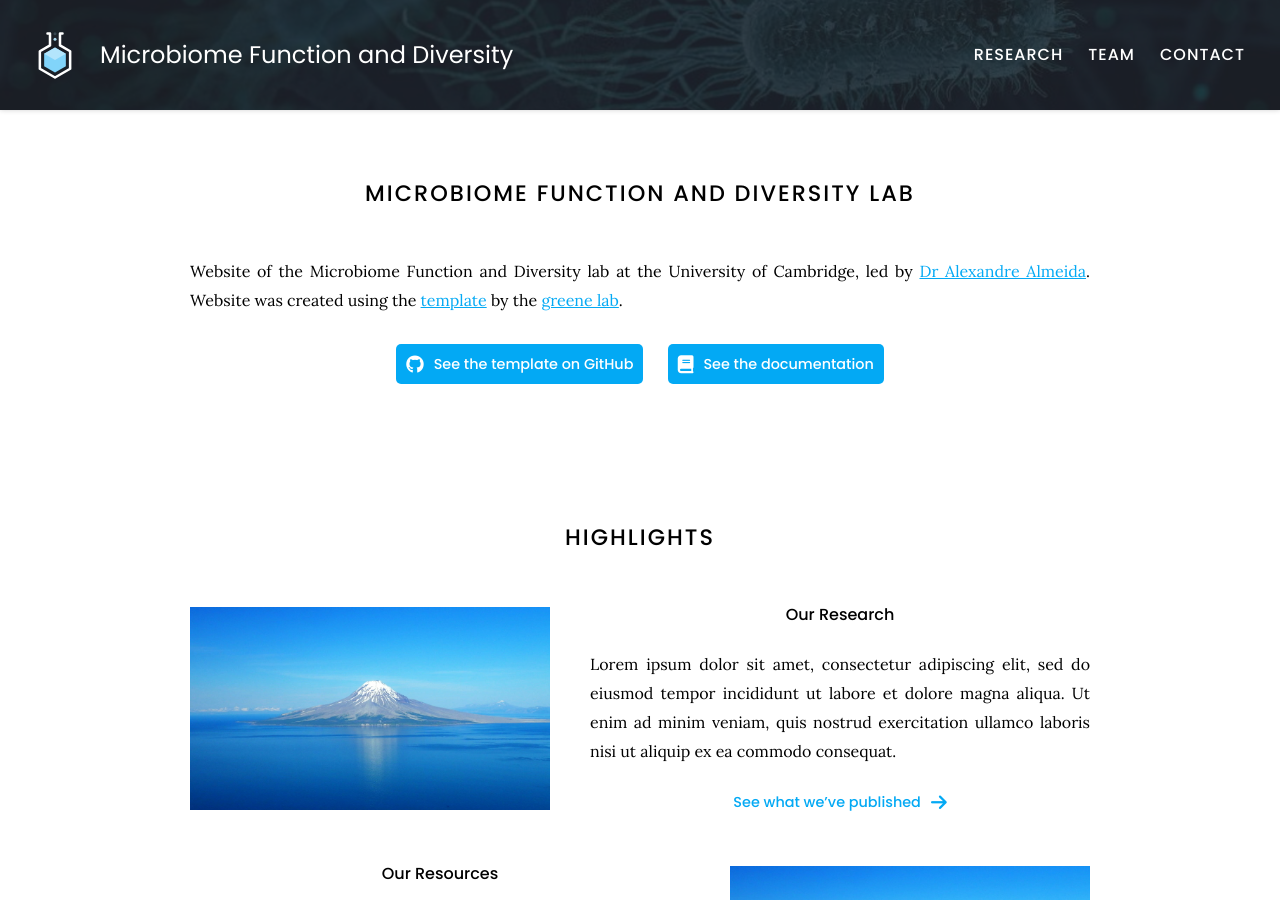
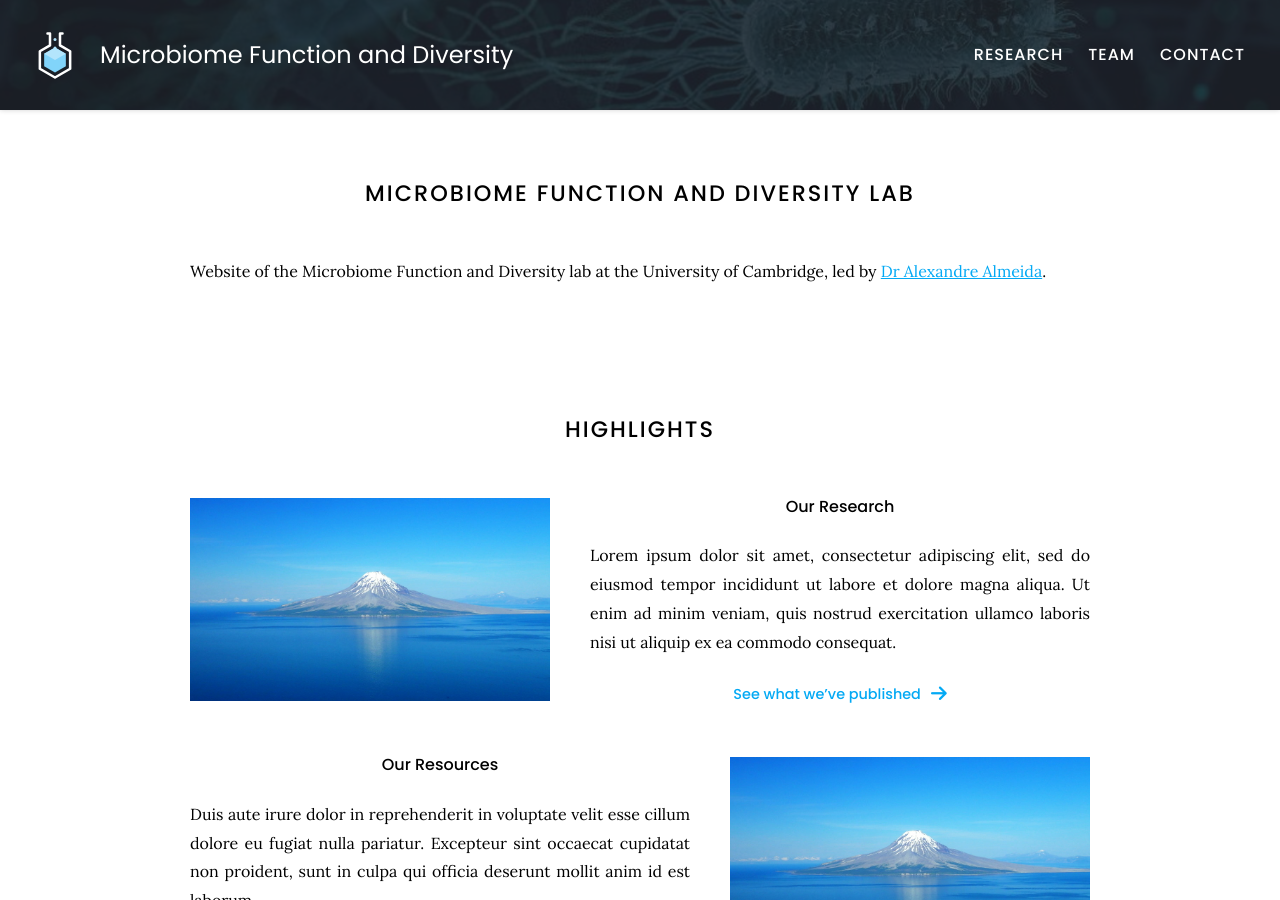
Before and after one commit to microfundiv-lab/microfundiv-lab.github.io, a Jekyll site: the page built from index.md, in a window 1280 px wide and 900 px high. Built offline with Jekyll 4.4.1, drawn with Linux system fonts in a browser that asks for light colours.

```diff
--- a/index.md
+++ b/index.md
@@ -4,24 +4,8 @@ title: Home
 
 # Microbiome Function and Diversity lab
 
-Website of the Microbiome Function and Diversity lab at the University of Cambridge, led by [Dr Alexandre Almeida](https://www.vet.cam.ac.uk/staff/dr-alexandre-almeida). Website was created using the [template](https://github.com/greenelab/lab-website-template) by the [greene lab](https://www.greenelab.com/).
+Website of the Microbiome Function and Diversity lab at the University of Cambridge, led by [Dr Alexandre Almeida](https://www.vet.cam.ac.uk/staff/dr-alexandre-almeida).
 
-{%
-  include link.html
-  type="github"
-  icon=""
-  text="See the template on GitHub"
-  link="greenelab/lab-website-template"
-  style="button"
-%}
-{%
-  include link.html
-  type="docs"
-  icon=""
-  text="See the documentation"
-  link="https://github.com/greenelab/lab-website-template/wiki"
-  style="button"
-%}
 {:.center}
 
 {% include section.html full=true %}
```
